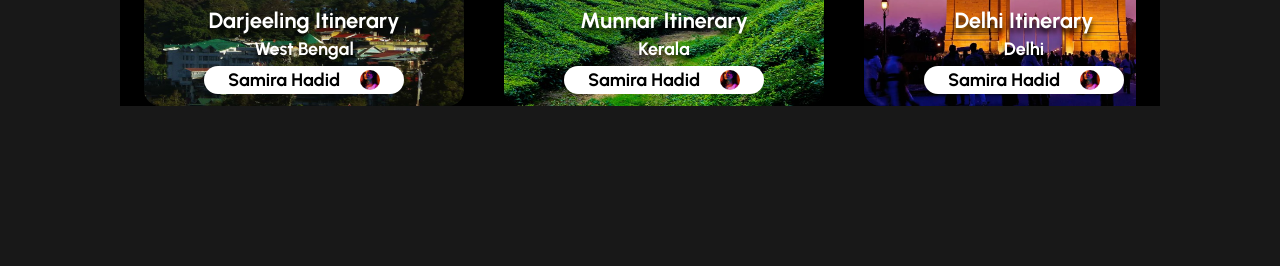
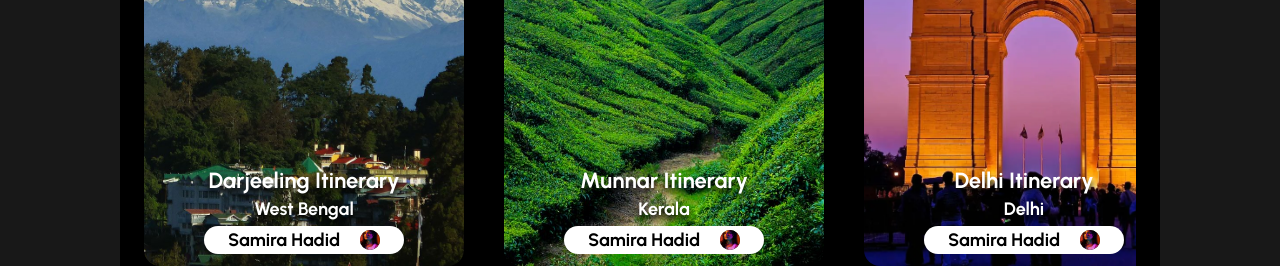
Before and after one commit to AroraKaran19/vyb-store-assignment, a Next.js app: page / in a window 1280 px wide. Shown: the part 1947-2213 px from the top of the page. Before the commit the page ends 2053 px from the top, so only its background shows below. Built offline with nearby package versions, Linux system fonts and the light colour scheme.

Commit message:
carousel done and responsive!

```diff
--- a/app/components/Home/CateogoriesSection/Carousel.tsx
+++ b/app/components/Home/CateogoriesSection/Carousel.tsx
@@ -29,6 +29,15 @@ const Carousel = ({
   const [startX, setStartX] = useState(0);
   const [scrollLeft, setScrollLeft] = useState(0);
 
+  useEffect(() => {
+    if (!carouselRef.current) return;
+    carouselRef.current.scrollTo({
+      left: 0,
+      behavior: "smooth",
+    });
+  }, []);
+
+
   const handleMouseDown = (e: React.MouseEvent<HTMLDivElement>) => {
     if (carouselRef.current) {
       setIsDragging(true);
@@ -54,22 +63,6 @@ const Carousel = ({
   const handleMouseLeave = () => {
     setIsDragging(false);
   };
-
-  useEffect(() => {
-
-    if (!carouselRef.current) return;
-
-    const currentScrollY = () => {
-      console.log(carouselRef.current?.scrollLeft)
-    };
-
-    const carousel = carouselRef.current;
-
-    carousel.addEventListener("scroll", currentScrollY);
-    return () => {
-      carousel.removeEventListener("scroll", currentScrollY);
-    };
-  }, [])
 
   return (
     <>
@@ -98,13 +91,14 @@ const Carousel = ({
                 backgroundSize: `${item.imgSrc ? "100% 100%" : "cover"}`,
                 backgroundRepeat: "no-repeat",
                 backgroundPosition: "center center",
+                animationDelay: `${index* 0.5}s`
               }}
             >
               <div className="carousel-item_heading text-center">{item.title}</div>
               <div className="carousel-item_subheading text-center">{item.subtitle}</div>
               <div className="carousel-item_author-info flex justify-center items-stretch bg-white px-6 py-1 rounded-2xl text-black gap-5 sm:hidden">
                 <div className="carousel-item_author_name flex items-center justify-center text-center">{item.author.name}</div>
-                {item.author.imgUrl ? <div className="carousel-item_author_photo rounded-full bg-white">
+                {item.author.imgUrl ? <div className="carousel-item_author_photo rounded-full bg-black">
                   <img src={item.author.imgUrl} alt={`${item.author.name}'s Photo`} className="rounded-full flex aspect-square max-w-5" draggable={false} />
                 </div> : <></>}
               </div>
--- a/app/components/common/Navbar/navbar.css
+++ b/app/components/common/Navbar/navbar.css
@@ -9,7 +9,7 @@
 }
 
 .navbar .main-nav .nav-links .navigation-link {
-    font-size: clamp(1.25rem, 2vw, 2rem);
+    font-size: clamp(1.25rem, 2vw, 1.8rem);
 }
 
 .search-input {
--- a/app/globals.css
+++ b/app/globals.css
@@ -54,8 +54,8 @@
 
 .carousel .carousel-item {
     opacity: 0;
-    height: clamp(17rem, 25vw, 30rem);
-    width: clamp(9.375rem, 25vw, 20rem);
+    height: clamp(17rem, 50vw, 30rem);
+    width: clamp(9.375rem, 50vw, 20rem);
     animation: fade 0.5s ease-in-out forwards;
     font-family: "Urbanist Bold", sans-serif;
     line-height: 1;
```
